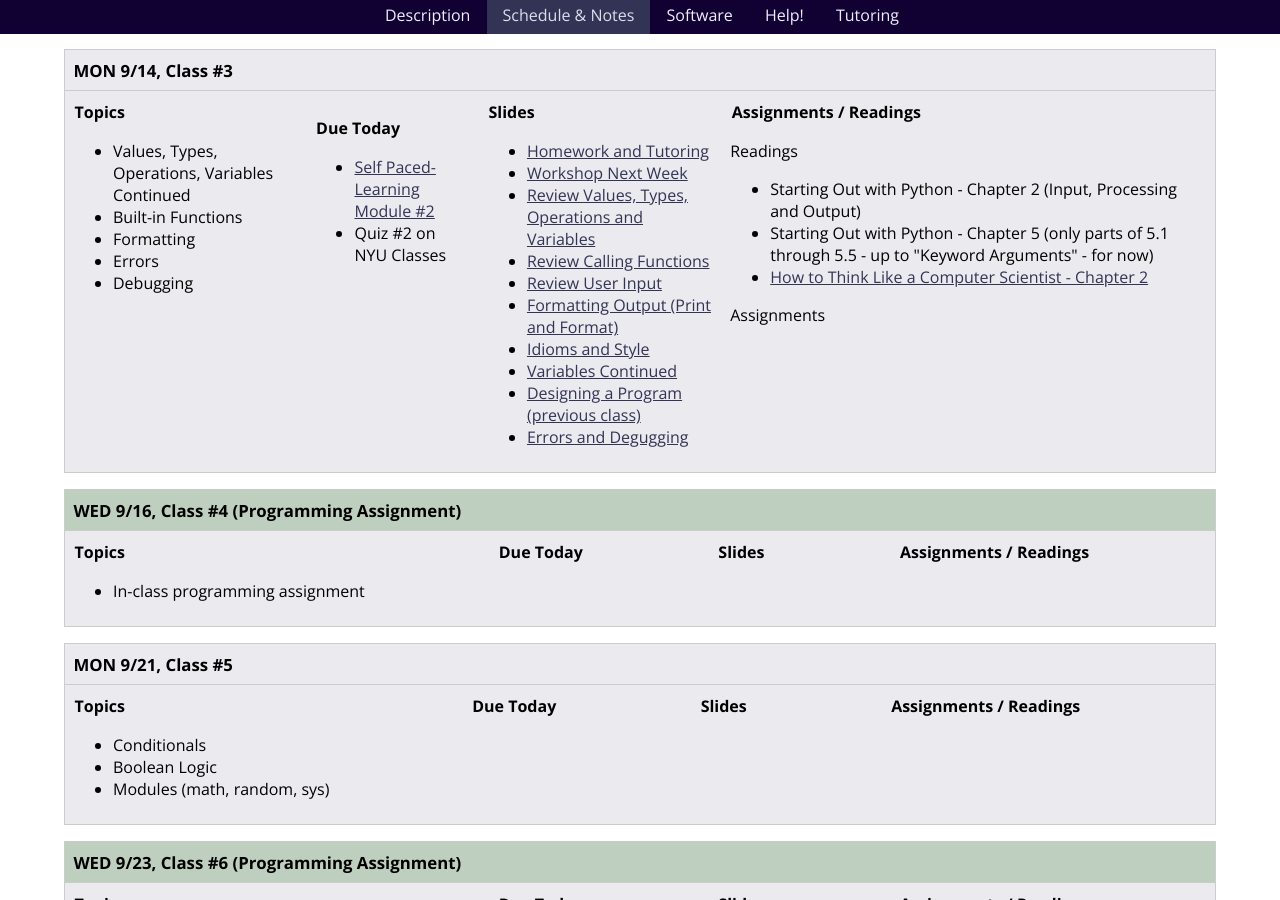
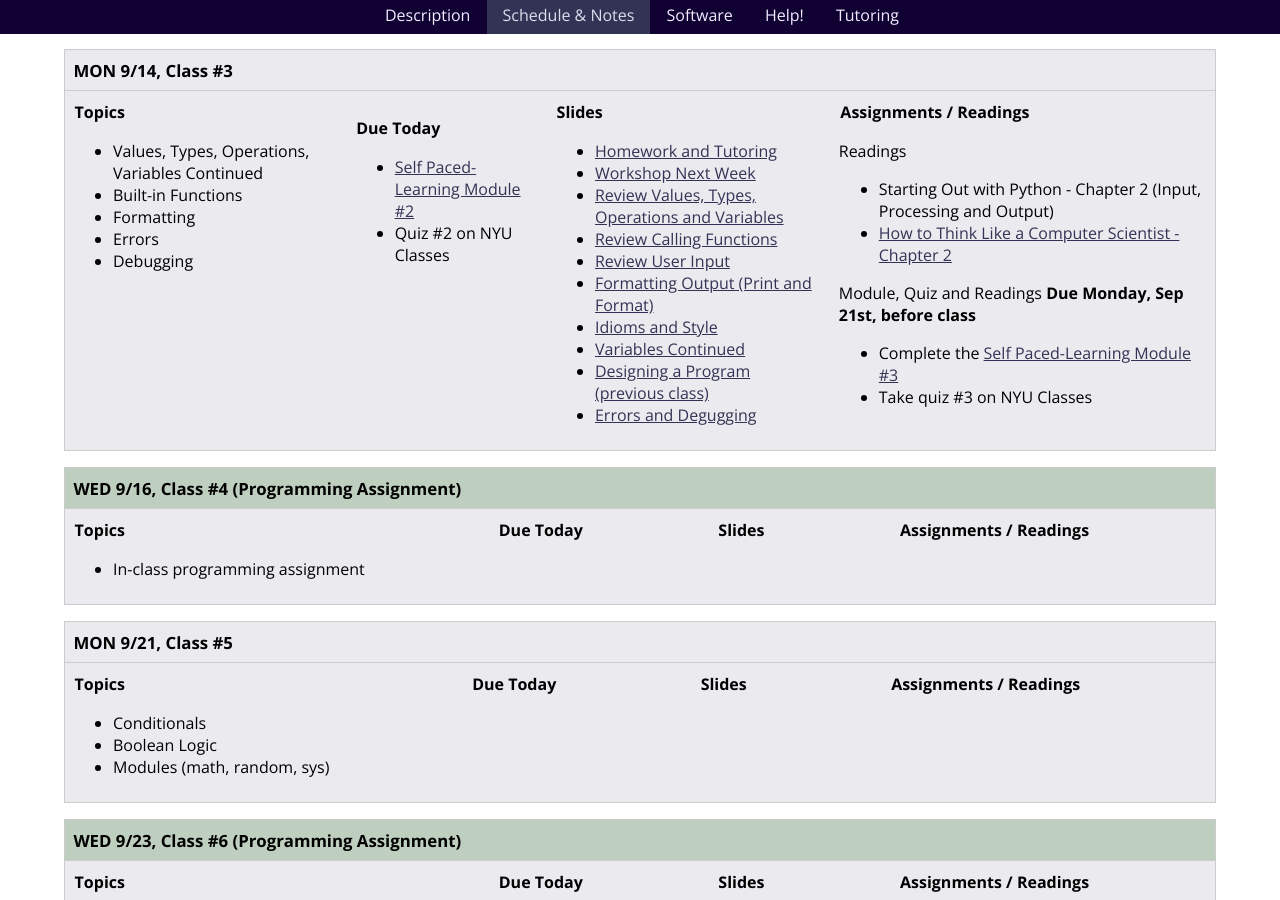
Before and after one commit to foureyes/csci-ua.0002-fall2015-008, a Jekyll site: the page built from schedule.markdown, in a window 1280 px wide and 900 px high, scrolled down 1331 px. Built offline with Jekyll 4.4.1, drawn with Linux system fonts in a browser that asks for light colours.

Commit message:
add quiz 3

```diff
--- a/_includes/classes/03/materials.markdown
+++ b/_includes/classes/03/materials.markdown
@@ -39,11 +39,13 @@
 Readings
 
 * {{ site.bookq }} - Chapter 2 (Input, Processing and Output)
-* {{ site.bookq }} - Chapter 5 (only parts of 5.1 through 5.5 - up to "Keyword Arguments" - for now)
 * [{{site.bookt}} - Chapter 2](http://openbookproject.net/thinkcs/python/english3e/variables_expressions_statements.html)
 
-Assignments
+Module, Quiz and Readings __Due Monday, Sep 21st, before class__
 
+
+* Complete the [Self Paced-Learning Module #3]({{ site.module3 }})
+* Take quiz #3 on NYU Classes
 </article>
 {% comment %}
 
```
